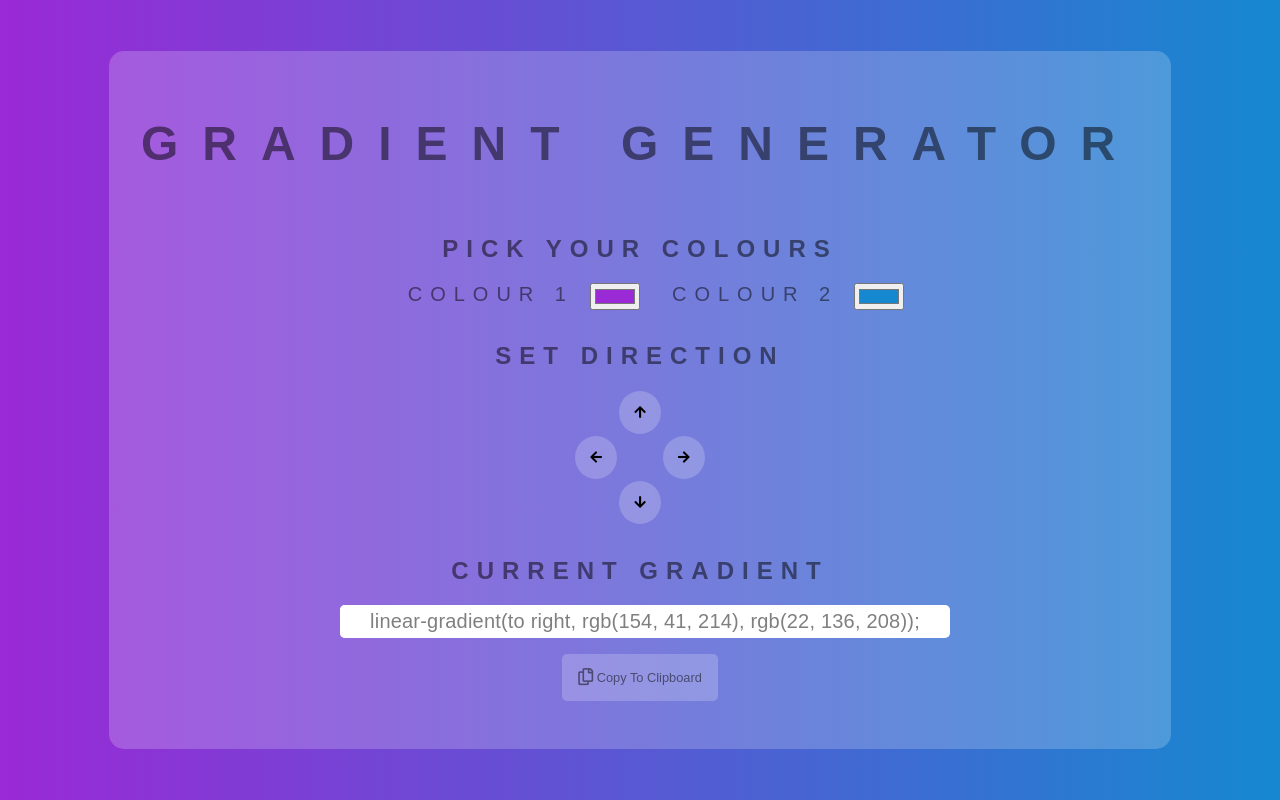
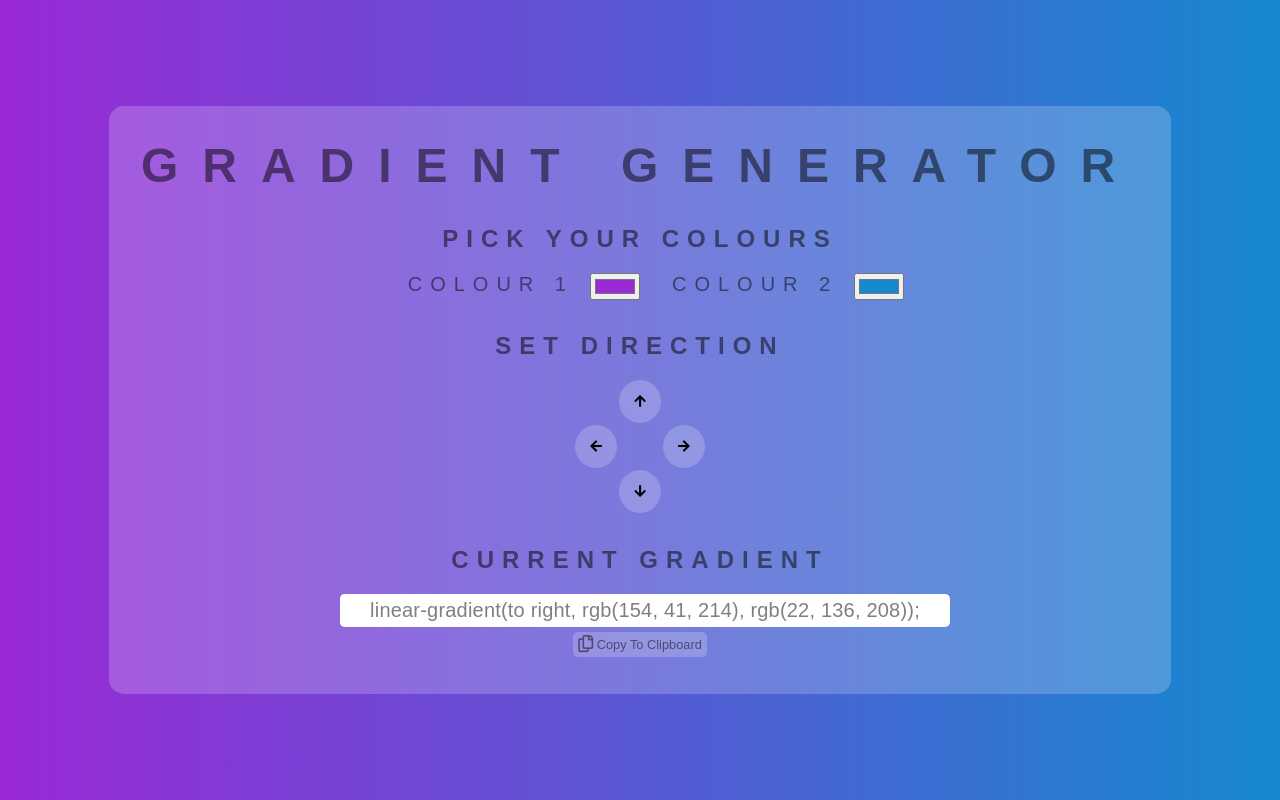
Before and after one commit to mayariii/gradient-generator, a plain HTML site: page index.html in a window 1280 px wide. Drawn offline with Linux system fonts and the light colour scheme.

Commit message:
reduce size of content background

```diff
--- a/style.css
+++ b/style.css
@@ -25,7 +25,7 @@ h1 {
     color: rgba(0, 0, 0, .5);
     text-transform: uppercase;
     letter-spacing: .5em;
-
+    margin: 0;
 }
 
 h2 {
@@ -61,7 +61,6 @@ h2 {
     flex-direction: column;
 }
 
-
 .container {
     /* layout */
     display: flex;
@@ -87,7 +86,6 @@ h2 {
     /* style */
     font: 400 1.25rem 'Raleway',
         sans-serif;
-
 }
 
 .gradient-wrapper {
@@ -100,8 +98,8 @@ h2 {
 
 .copyBtn {
     /* layout */
-    margin: 1rem;
-    padding: 1rem;
+    margin: 5px;
+    padding: 5px;
 
     /* style */
     color: rgba(0, 0, 0, .5);
```
